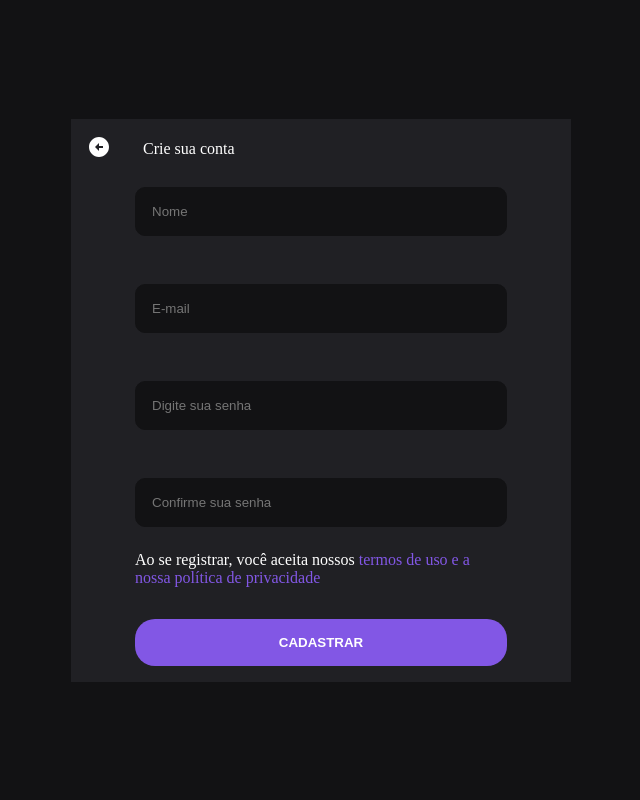
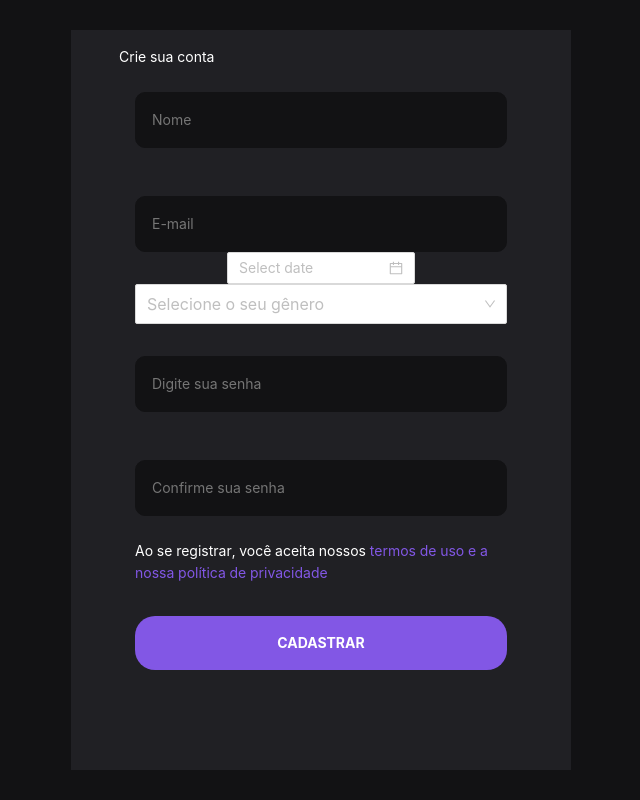
Before and after one commit to Lippi99/Dashboard, a Next.js app: page /register in a window 1280 px wide. Shown: the whole page, without its empty margins (319-959 px from the left). Built offline with nearby package versions, Linux system fonts and the light colour scheme.

Commit message:
created components

```diff
--- a/pages/_app.tsx
+++ b/pages/_app.tsx
@@ -1,5 +1,6 @@
 import type { AppProps } from "next/app";
 import { GlobalStyle } from "../styles/global";
+import "antd/dist/antd.css"; // or 'antd/dist/antd.less'
 
 function MyApp({ Component, pageProps }: AppProps) {
   return (
--- a/src/Containers/Register/Form/index.tsx
+++ b/src/Containers/Register/Form/index.tsx
@@ -1,7 +1,11 @@
 import { SignUpButton } from "../../../components/Button/SignUp";
-import { InputField } from "../../../components/Input";
+import { NavLink } from "../../../components/Link";
+import { ControlledInput } from "../../../components/ControlledInput";
+import { useForm } from "react-hook-form";
+import { ControlledSelect } from "../../../components/ControlledSelect";
+import { ControlledDataPicker } from "../../../components/ControlledDataPicker";
 
-import ArrowCircleLeftIcon from "@mui/icons-material/ArrowCircleLeft";
+import { Select } from "antd";
 
 import {
   Container,
@@ -9,23 +13,15 @@ import {
   InputContainer,
   PrivacyContainer,
 } from "./styles";
-import Router from "next/router";
-import { ChangeEvent, FormEvent, Suspense, useEffect, useState } from "react";
+import { Suspense, useState } from "react";
 import { api } from "../../../service/api";
 import axios, { AxiosError } from "axios";
-
-import { SnackbarMessage } from "../../../components/Snackbar";
-import { NavLink } from "../../../components/Link";
-import { InputLabel, MenuItem, Select } from "@mui/material";
-import { ControlledInput } from "../../../components/ControlledInput";
-import { useForm } from "react-hook-form";
-// import { AdapterDateFns } from '@mui/x-date-pickers/AdapterDateFns';
-// import { LocalizationProvider } from '@mui/x-date-pickers/LocalizationProvider';
-// import { DatePicker } from '@mui/x-date-pickers/DatePicker';
 
 interface FormProps {
   email: string;
   name: string;
+  birth: Date;
+  genre: string;
   password: string;
   passwordConfirm: string;
 }
@@ -36,17 +32,19 @@ interface FormErrors {
   };
 }
 
+const { Option } = Select;
+
 export const Form = () => {
   const [open, setOpen] = useState(false);
-  const { control } = useForm<FormProps>();
+  const { control, handleSubmit } = useForm<FormProps>();
 
-  const handleRegister = async (e: any) => {
+  const handleRegister = async (data?: FormProps) => {
     try {
-      const res = await api.post("user/api/register", "");
-      const data = res.data;
+      const res = await api.post("user/api/register", data);
+      const dataRes = res.data;
       setOpen(true);
-
-      return data;
+      console.log(data);
+      return dataRes;
     } catch (error: unknown | AxiosError) {
       if (axios.isAxiosError(error)) {
         const { response } = error;
@@ -59,12 +57,9 @@ export const Form = () => {
 
   return (
     <Suspense>
-      <Container onSubmit={(e) => handleRegister(e.preventDefault())}>
+      <Container onSubmit={handleSubmit(handleRegister)}>
         <HeaderContainer style={{ color: "white" }}>
-          <NavLink
-            to="/"
-            value={<ArrowCircleLeftIcon style={{ color: "white" }} />}
-          />
+          <NavLink to="/" value={""} />
           <span style={{ marginLeft: "2rem" }}>Crie sua conta</span>
         </HeaderContainer>
         <InputContainer>
@@ -84,6 +79,36 @@ export const Form = () => {
             name="email"
             control={control}
           />
+          {/* <DatePicker
+            placeholder="Data de nascimento"
+            style={{
+              width: "100%",
+              height: "52px",
+              background: "#121214",
+              border: "1px solid #121214",
+              borderRadius: "10px",
+              margin: "2rem 0",
+            }}
+            format={dateFormatList}
+          /> */}
+          <ControlledDataPicker name="birth" control={control} />
+          <div style={{ width: "100%", marginBottom: "2rem" }}>
+            <ControlledSelect
+              control={control}
+              name="genre"
+              borderRadius="20px"
+              size="large"
+              width="100%"
+              placeholder="Selecione o seu gênero"
+            >
+              <Option value="Masculino">Masculino</Option>
+              <Option value="Feminino">Feminino</Option>
+              <Option value="Prefiro não me identificar">
+                Prefiro não me identificar
+              </Option>
+            </ControlledSelect>
+          </div>
+
           <ControlledInput
             type="password"
             autoComplete="on"
@@ -117,15 +142,6 @@ export const Form = () => {
           <SignUpButton />
         </div>
       </Container>
-
-      {open && (
-        <SnackbarMessage
-          severity="success"
-          message="Usuário cadastrado com sucesso!"
-          open={open}
-          setOpen={setOpen}
-        />
-      )}
     </Suspense>
   );
 };
--- a/src/Containers/Register/Form/styles.ts
+++ b/src/Containers/Register/Form/styles.ts
@@ -2,7 +2,9 @@ import styled from "styled-components";
 
 export const Container = styled.form`
   max-width: 500px;
+  height: 740px;
   width: 100%;
+  overflow-y: auto;
   background-color: var(--lightBlack);
   margin: 0 auto;
   padding: 1rem 0;
@@ -27,6 +29,11 @@ export const InputContainer = styled.div`
   align-items: center;
   flex-direction: column;
   padding: 1.5rem 4rem;
+
+  .ant-picker-input > input {
+    color: white;
+    border: none;
+  }
 `;
 
 export const PrivacyContainer = styled.div`
--- /dev/null
+++ b/src/components/ControlledDataPicker/index.tsx
@@ -0,0 +1,29 @@
+import { DatePicker } from "antd";
+import { Control, Controller, FieldError } from "react-hook-form";
+import { DataPicker } from "../DataPicker";
+import { InputProps } from "../Input";
+
+type ControllerProps = {
+  control: Control<any>;
+  name: string;
+  error?: FieldError;
+};
+
+export const ControlledDataPicker = ({
+  control,
+  name,
+  error,
+  ...rest
+}: ControllerProps) => {
+  return (
+    <>
+      <Controller
+        name={name}
+        control={control}
+        render={({ field: { onChange, value } }) => (
+          <DataPicker value={value} {...rest} onChange={onChange} />
+        )}
+      />
+    </>
+  );
+};
--- /dev/null
+++ b/src/components/ControlledSelect/index.tsx
@@ -0,0 +1,31 @@
+import { Control, Controller, FieldError } from "react-hook-form";
+import { SelectInput, SelectInputProps } from "../Select";
+
+type ControllerProps = SelectInputProps & {
+  control: Control<any>;
+  name: string;
+  error?: FieldError;
+};
+
+export const ControlledSelect = ({
+  control,
+  name,
+  error,
+  ...rest
+}: ControllerProps) => {
+  return (
+    <>
+      <Controller
+        name={name}
+        control={control}
+        render={({ field: { onChange, value } }) => (
+          <SelectInput
+            value={value}
+            {...rest}
+            onChange={onChange}
+          ></SelectInput>
+        )}
+      />
+    </>
+  );
+};
--- /dev/null
+++ b/src/components/DataPicker/index.tsx
@@ -0,0 +1,14 @@
+import { DatePicker } from "antd";
+import moment from "moment";
+
+interface DatePickerProps {
+  onChange: any;
+  value: any;
+}
+
+export const DataPicker = ({ onChange, value }: DatePickerProps) => {
+  const dateFormatList = ["DD/MM/YYYY", "DD/MM/YY"];
+  return (
+    <DatePicker value={value} onChange={onChange} format={dateFormatList} />
+  );
+};
--- /dev/null
+++ b/src/components/Select/index.tsx
@@ -0,0 +1,41 @@
+import { Select } from "antd";
+import { SizeType } from "antd/lib/config-provider/SizeContext";
+import { ReactNode } from "react";
+
+export interface SelectInputProps {
+  width?: string;
+  height?: string;
+  border?: string;
+  borderRadius?: string;
+  children: ReactNode;
+  padding?: string;
+  placeholder?: string;
+  size?: SizeType;
+  value?: any;
+  onChange?: any;
+}
+
+export const SelectInput = ({
+  width,
+  height,
+  border,
+  borderRadius,
+  placeholder,
+  padding,
+  children,
+  size,
+  value,
+  onChange,
+}: SelectInputProps) => {
+  return (
+    <Select
+      onChange={onChange}
+      size={size}
+      value={value}
+      placeholder={placeholder}
+      style={{ width, height, border, borderRadius, padding }}
+    >
+      {children}
+    </Select>
+  );
+};
--- a/src/components/Snackbar/index.tsx
+++ /dev/null
@@ -1,46 +0,0 @@
-import { Snackbar } from "@mui/material";
-import MuiAlert, { AlertProps, AlertColor } from "@mui/material/Alert";
-import React from "react";
-
-interface MessageProps {
-  message?: string;
-  open: boolean;
-  setOpen: (value: boolean) => void;
-  severity: AlertColor;
-}
-
-const Alert = React.forwardRef<HTMLDivElement, AlertProps>(function Alert(
-  props,
-  ref
-) {
-  return <MuiAlert elevation={6} ref={ref} variant="filled" {...props} />;
-});
-
-export const SnackbarMessage = ({
-  message,
-  severity,
-  open,
-  setOpen,
-}: MessageProps) => {
-  return (
-    <>
-      <Snackbar
-        anchorOrigin={{
-          vertical: "top",
-          horizontal: "right",
-        }}
-        open={open}
-        autoHideDuration={3000}
-        onClose={() => setOpen(false)}
-      >
-        <Alert
-          onClose={() => setOpen(false)}
-          severity={severity}
-          sx={{ width: "400px" }}
-        >
-          {message}
-        </Alert>
-      </Snackbar>
-    </>
-  );
-};
```
Also changed, not shown: src/components/Option/index.tsx (added, +11 -0 lines), src/components/ControlledSelect/styles.ts (added), src/components/Option/styles.ts (added), src/components/Select/styles.ts (added).
